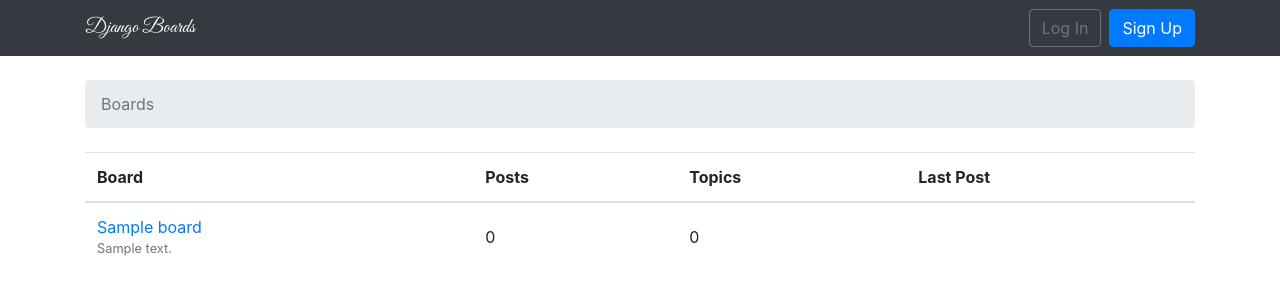
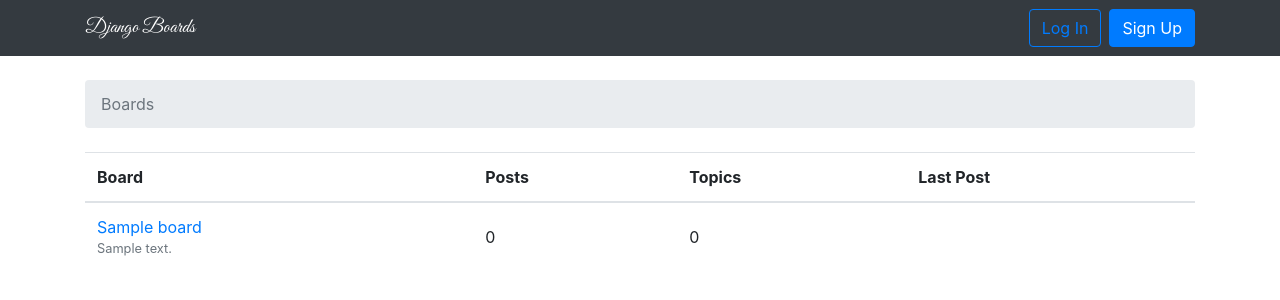
Before and after one commit to jainanmol123/forums, a Django app: page / in a window 1280 px wide. Shown: the top 300 px of the page. Run offline with Django 3.2, Linux system fonts and the light colour scheme; tables that the repository leaves empty hold one stand-in row (values such as "Sample post"); some libraries are stand-ins or nearby versions.

Commit message:
primary outline for login button

```diff
--- a/templates/base.html
+++ b/templates/base.html
@@ -34,7 +34,7 @@
           </ul>
           {% else %}
             <form class="form-inline ml-auto">
-              <a href="#" class="btn btn-outline-secondary">Log In</a>
+              <a href="#" class="btn btn-outline-primary">Log In</a>
               <a href={% url 'signup' %} class="btn btn-primary ml-2">Sign Up</a>
             </form>
           {% endif %}
```
